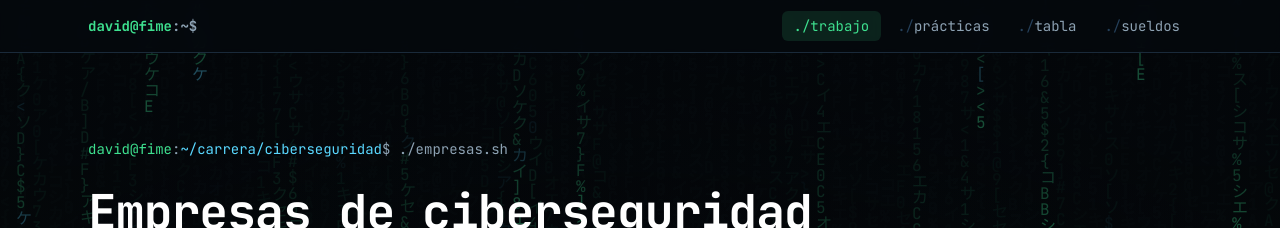
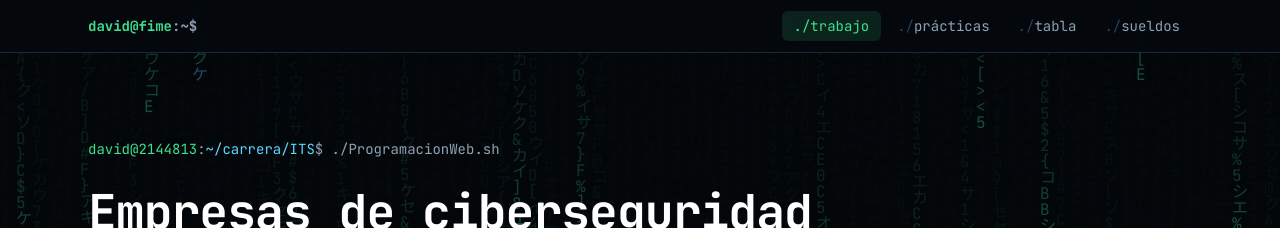
Before and after one commit to dvdatogro-123/AF6-PracticasProfesionales, a plain HTML site: page index.html in a window 1280 px wide. Shown: the top 228 px of the page. Drawn offline with Linux system fonts and the light colour scheme.

Commit message:
Actualiza contenido del hero

```diff
--- a/index.html
+++ b/index.html
@@ -42,7 +42,7 @@
 
 <header id="top">
   <div class="wrap hero">
-    <p class="prompt"><span class="c-neon">david@fime</span>:<span class="c-cyan">~/carrera/ciberseguridad</span>$ ./empresas.sh</p>
+    <p class="prompt"><span class="c-neon">david@2144813</span>:<span class="c-cyan">~/carrera/ITS</span>$ ./ProgramacionWeb.sh</p>
     <h1>
       <span class="sr-only">Empresas de ciberseguridad en las que me gustaría trabajar</span>
       <span id="typed" aria-hidden="true"></span><span class="cursor" aria-hidden="true"></span>
```
